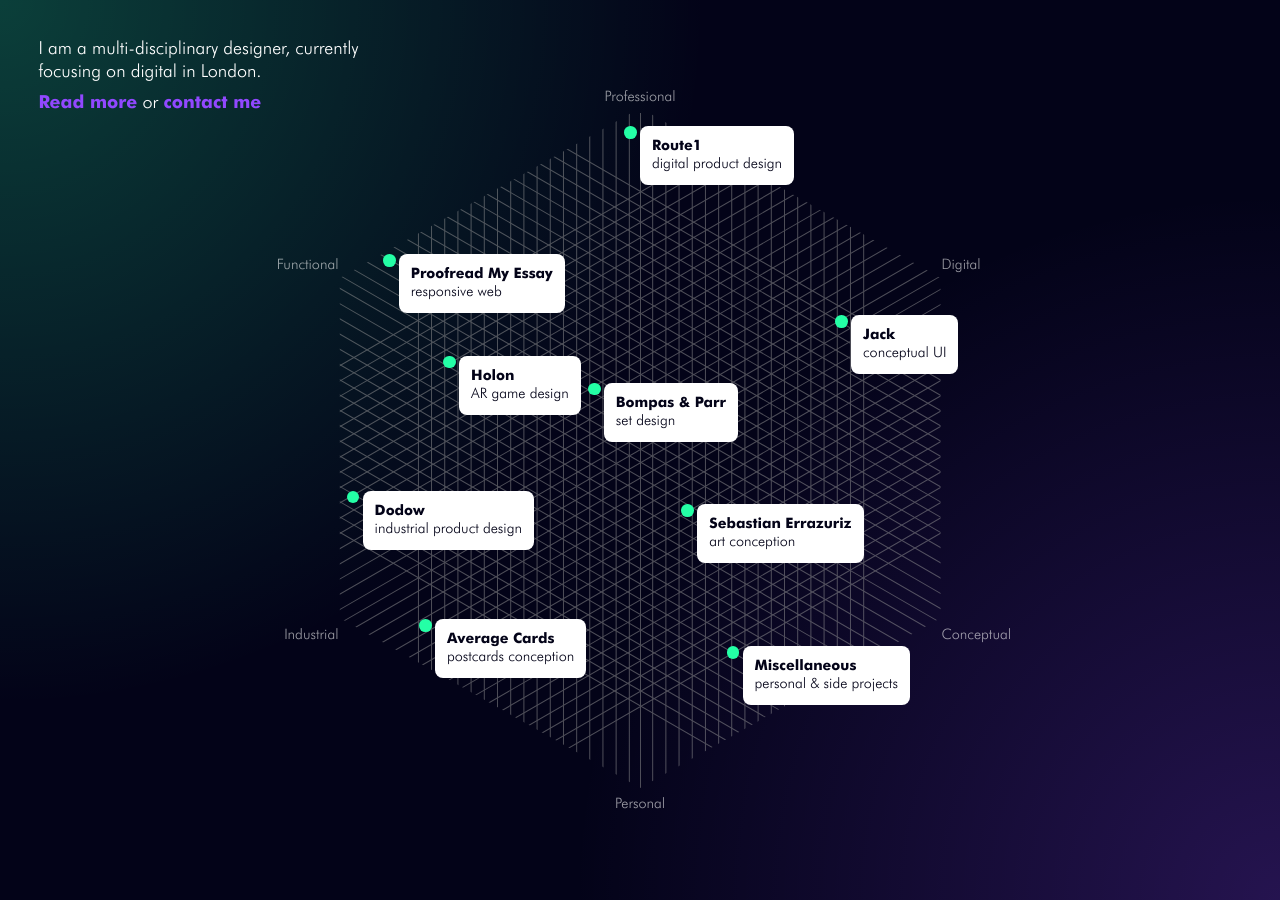
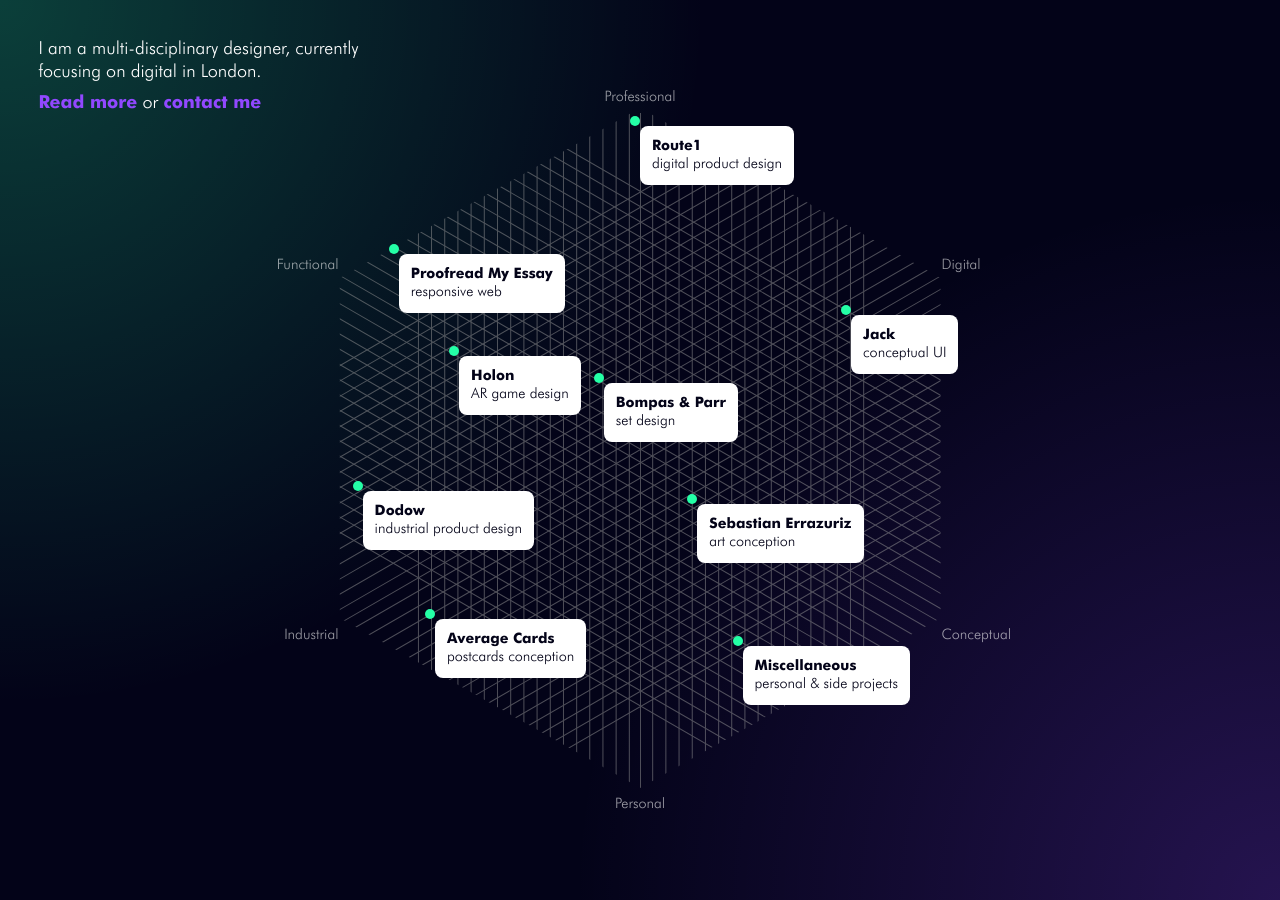
Before and after one commit to audreymgr/audreymgr.github.io, a Jekyll site: the page built from index.html, in a window 1280 px wide. Built offline with Jekyll 4.4.1, drawn with Linux system fonts in a browser that asks for light colours.

Commit message:
Better position for green dots

```diff
--- a/css/audddrey.css
+++ b/css/audddrey.css
@@ -396,12 +396,13 @@
 
   #projects-list > li:before {
     position: absolute;
-    top: 0;
-    left: -1rem;
+    display: block;
+    top: -10px;
+    left: -10px;
     content: "";
-    width: 0.8rem;
-    height: 0.8rem;
-    border-radius: 0.4rem;
+    width: 10px;
+    height: 10px;
+    border-radius: 5px;
     background-color: #24FFA6;
   }
 }
```
